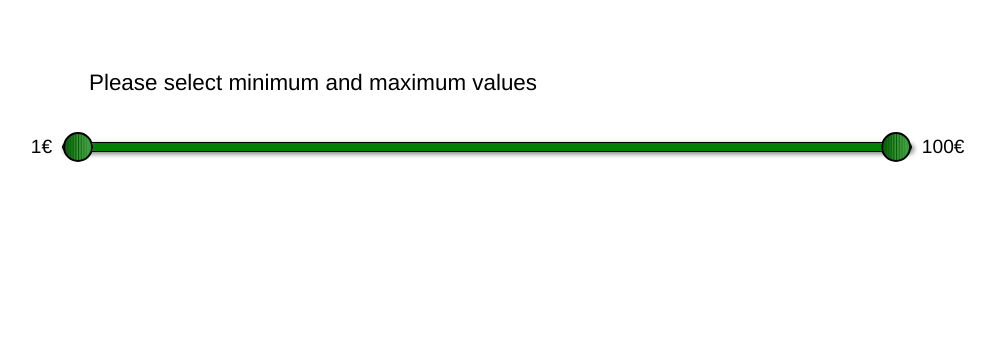
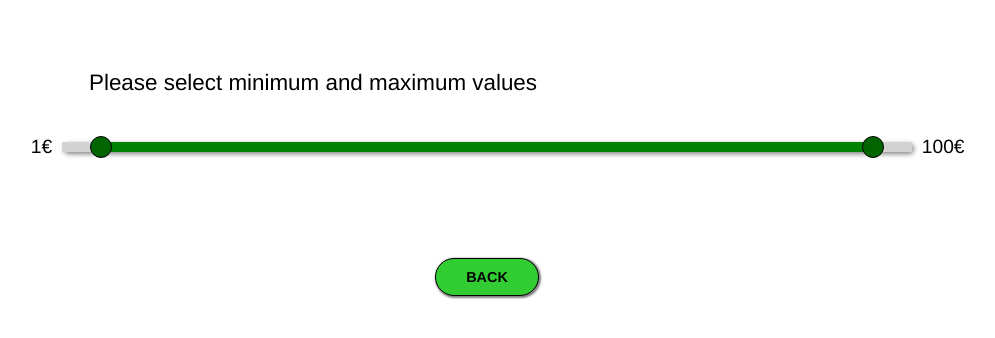
Before and after one commit to annabranco/mango, a React app: page /exercise1 in a window 1280 px wide. Shown: the top 338 px of the page, without its empty margins (153-1148 px from the left). Built offline with nearby package versions, Linux system fonts and the light colour scheme; no server answers.

Commit message:
[#10, #15] Implemented Fixed Range logics & fixed dragging bug

```diff
--- a/src/components/Range/Range.jsx
+++ b/src/components/Range/Range.jsx
@@ -142,10 +142,17 @@ const Range = ({
     }
   };
 
+  const getPreviousValue = (comparedValue, fixedArray) =>
+    fixedArray[fixedArray.findIndex((value) => value === comparedValue) - 1];
+
+  const getNextValue = (comparedValue, fixedArray) =>
+    fixedArray[fixedArray.findIndex((value) => value === comparedValue) + 1];
+
   const onDragOver = (event) => {
-    const { jump, max, min } = values;
-    const minValue = minValueRef.current || min;
-    const maxValue = maxValueRef.current || max;
+    const { jump, max, min, fixed } = values;
+    const minValue = minValueRef.current || (fixed ? fixed[0] : min);
+    const maxValue =
+      maxValueRef.current || (fixed ? fixed[fixed.length - 1] : max);
     const markValue = Number(event.target.id.replace("slider-mark-", ""));
 
     if (!event.target.id) {
@@ -153,13 +160,33 @@ const Range = ({
     }
     event.preventDefault();
 
+    if (fixed) {
+      const minFixedValue = fixed[0];
+      const maxFixedValue = fixed[fixed.length - 1];
+
+      if (selectorBeingDragged.current === MIN) {
+        if (markValue < minFixedValue) {
+          changeCurrentMinValue(minFixedValue);
+        } else if (markValue >= maxValue) {
+          changeCurrentMinValue(getPreviousValue(maxValue, fixed));
+        } else {
+          changeCurrentMinValue(markValue);
+        }
+      } else if (selectorBeingDragged.current === MAX) {
+        if (markValue > maxFixedValue) {
+          changeCurrentMaxValue(maxFixedValue);
+        } else if (markValue <= minValue) {
+          changeCurrentMaxValue(getNextValue(minValue, fixed));
+        } else {
+          changeCurrentMaxValue(markValue);
+        }
+      }
+    } else {
       if (selectorBeingDragged.current === MIN) {
         if (markValue < min) {
           changeCurrentMinValue(min);
-        event.dataTransfer.effectAllowed = "none";
         } else if (markValue >= maxValue) {
           changeCurrentMinValue(maxValue - jump);
-        event.dataTransfer.effectAllowed = "none";
         } else {
           changeCurrentMinValue(markValue);
         }
@@ -172,12 +199,12 @@ const Range = ({
           changeCurrentMaxValue(markValue);
         }
       }
-    // TOFIX [19-Jan-22]: Bug when slowly dragging selector over two values. See https://github.com/annabranco/mango/issues/15 (Anna Branco)
+    }
   };
 
   const onFinishDragging = (event) => {
     const selectorType = event.dataTransfer.getData("text");
-    const { min, jump } = values;
+    const { min, jump, fixed } = values;
     let markId = Number(event.target.id.replace("slider-mark-", ""));
 
     event.preventDefault();
@@ -186,6 +213,37 @@ const Range = ({
       return;
     }
 
+    if (fixed) {
+      const minFixedValue = fixed[0];
+
+      if (markId === 0 && minFixedValue > 0) {
+        markId = minFixedValue;
+      }
+      if (type === SINGLE && !selectorType && markId !== valueRef.current) {
+        valueRef.current = markId;
+        onChange(markId);
+      }
+      if (selectorType === MIN && markId !== minValueRef.current) {
+        if (markId >= maxValueRef.current) {
+          const maxAllowed = getPreviousValue(maxValueRef.current, fixed);
+          minValueRef.current = maxAllowed;
+          changeCurrentMinValue(maxAllowed);
+        } else {
+          minValueRef.current = markId;
+          changeCurrentMinValue(markId);
+        }
+      }
+      if (selectorType === MAX && markId !== maxValueRef.current) {
+        if (markId <= minValueRef.current) {
+          const minAllowed = getNextValue(minValueRef.current, fixed);
+          maxValueRef.current = minAllowed;
+          changeCurrentMaxValue(minAllowed);
+        } else {
+          maxValueRef.current = markId;
+          changeCurrentMaxValue(markId);
+        }
+      }
+    } else {
       if (markId === 0 && min > 0) {
         markId = min;
       }
@@ -212,17 +270,31 @@ const Range = ({
           maxValueRef.current = minAllowed;
           changeCurrentMaxValue(minAllowed);
         } else {
-        maxValueRef.current = Number(markId);
-        changeCurrentMaxValue(Number(markId));
+          maxValueRef.current = markId;
+          changeCurrentMaxValue(markId);
+        }
       }
     }
     selectorBeingDragged.current = null;
   };
 
   useEffect(() => {
-    const { min, max, jump } = values;
+    const { min, max, jump, fixed } = values;
 
-    if (min && max && jump) {
+    if (values.fixed) {
+      const minValue = fixed[0];
+      const maxValue = fixed[fixed.length - 1];
+
+      updateSelectionMarks(fixed);
+      changeCurrentMinValue(minValue);
+      minValueRef.current = minValue;
+      changeCurrentMaxValue(maxValue);
+      maxValueRef.current = maxValue;
+
+      if (type === SINGLE) {
+        onChange(fixed[0]);
+      }
+    } else if (min && max && jump) {
       const updatedMarks = [];
 
       for (let i = min; i < max; i = i + jump) {
@@ -238,13 +310,13 @@ const Range = ({
       if (type === SINGLE) {
         onChange(min);
       }
+    }
 
     if (!listenersOn.current) {
       addListeners();
     } else {
       removeListeners();
       addListeners();
-      }
     }
   }, [values]);
 
@@ -270,7 +342,11 @@ const Range = ({
         />
       ) : (
         <MarkLabel
-          onClick={() => updateEditMin(minValueRef.current || currentMinValue)}
+          onClick={() =>
+            values.fixed
+              ? null
+              : updateEditMin(minValueRef.current || currentMinValue)
+          }
           type={MIN}
         >
           {type === RANGE && currentMinValue
@@ -297,6 +373,7 @@ const Range = ({
             onClick={(event) =>
               type === SINGLE ? onClickSlider(event.currentTarget.id) : null
             }
+            selector={mark === currentMaxValue ? MAX : MIN}
             type={type}
             value={mark}
           >
@@ -319,7 +396,11 @@ const Range = ({
         />
       ) : (
         <MarkLabel
-          onClick={() => updateEditMax(maxValueRef.current || currentMaxValue)}
+          onClick={() =>
+            values.fixed
+              ? null
+              : updateEditMax(maxValueRef.current || currentMaxValue)
+          }
           type={MAX}
         >
           {type === RANGE && currentMaxValue
--- a/src/components/Range/Range.styles.js
+++ b/src/components/Range/Range.styles.js
@@ -1,7 +1,7 @@
 import styled, { css } from "styled-components";
 import DraggableLeft from "assets/images/draggable-left.jpg";
 import DraggableRight from "assets/images/draggable-right.jpg";
-import { MAX, SINGLE } from "../../constants";
+import { MAX, MIN, SINGLE } from "../../constants";
 
 export const RangeArea = styled.div`
   position: relative;
@@ -18,7 +18,6 @@ export const Slider = styled.div`
   flex-direction: row;
   align-items: center;
   justify-content: space-between;
-  border: 1px solid black;
   border-radius: 5px;
   height: 10px;
   width: 80%;
@@ -47,7 +46,7 @@ export const Mark = styled.div`
   &:after {
     ${markValue};
     position: absolute;
-    bottom: 4px;
+    bottom: -25px;
     color: gray;
     font-size: 0.7rem;
   }
@@ -86,25 +85,37 @@ export const Mark = styled.div`
       }
     `}
 
-  ${({ currentMax, currentMin }) =>
+  ${({ currentMax, currentMin, selector }) =>
     (currentMax || currentMin) &&
     css`
       z-index: 10;
       position: relative;
-      background-image: ${`linear-gradient(rgba(0,128,0, 0.7),rgba(0,128,0, 0.7)), url(${DraggableRight})`};
-      background-size: cover;
-      border-radius: 50%;
-      height: 15px;
-      width: 25px;
+      width: 100%;
       aspect-ratio: 1/1;
-      border: 1px solid black;
       color: green;
       cursor: grab;
-      zoom: 2;
+      background-image: linear-gradient(
+        ${currentMin ? "to right" : "to left"},
+        lightgray,
+        lightgray,
+        lightgray,
+        lightgray,
+        green,
+        green,
+        green,
+        green
+      );
 
       &:after {
-        ${markValue};
-        font-size: 1.5rem;
+        content: "";
+        position: absolute;
+        top: -6px;
+        font-size: 0.5rem;
+        height: 20px;
+        width: 20px;
+        background: darkgreen;
+        border-radius: 50%;
+        border: 1px solid black;
         position: absolute;
         bottom: -40px;
       }
--- a/src/core/App/App.js
+++ b/src/core/App/App.js
@@ -3,22 +3,22 @@ import { BrowserRouter, Navigate, Route, Routes } from "react-router-dom";
 import SETUP from "config/setup.js";
 import { useStateWithLabel } from "utils/hooks";
 import Home from "views/Home/Home";
-import NormalRange from "views/NormalRange/NormalRange";
+import RangeView from "views/RangeView/RangeView";
 import { RANGE } from "constants";
 import { MainArea } from "./App.styles";
 import { GlobalStyles } from "globals.styles";
 
 const App = () => {
   const [currentValue, changeCurrentValue] = useStateWithLabel(
-    null,
+    undefined,
     "currentValue"
   );
   const [currentMinValue, changeCurrentMinValue] = useStateWithLabel(
-    null,
+    undefined,
     "currentMinValue"
   );
   const [currentMaxValue, changeCurrentMaxValue] = useStateWithLabel(
-    null,
+    undefined,
     "currentMaxValue"
   );
 
@@ -34,7 +34,7 @@ const App = () => {
               exact
               path="/exercise1"
               element={
-                <NormalRange
+                <RangeView
                   changeCurrentMaxValue={changeCurrentMaxValue}
                   changeCurrentMinValue={changeCurrentMinValue}
                   currentMaxValue={currentMaxValue}
@@ -42,7 +42,23 @@ const App = () => {
                   currentValue={currentValue}
                   displayMarks={false}
                   onChange={changeCurrentValue}
-                  rangeType={rangeType}
+                  type={rangeType}
+                  unit={SETUP.numberUnit}
+                />
+              }
+            />
+            <Route
+              exact
+              path="/exercise2"
+              element={
+                <RangeView
+                  changeCurrentMaxValue={changeCurrentMaxValue}
+                  changeCurrentMinValue={changeCurrentMinValue}
+                  currentMaxValue={currentMaxValue}
+                  currentMinValue={currentMinValue}
+                  currentValue={currentValue}
+                  displayMarks={true}
+                  onChange={changeCurrentValue}
                   type={rangeType}
                   unit={SETUP.numberUnit}
                 />
--- a/src/devServer/db/fixed-response.json
+++ b/src/devServer/db/fixed-response.json
@@ -1,5 +1,5 @@
 {
-  "fixedValues": [
+  "fixed": [
     1.99,
     5.99,
     10.99,
--- /dev/null
+++ b/src/views/RangeView/RangeView.jsx
@@ -0,0 +1,88 @@
+import React, { useEffect } from "react";
+import { bool, func, number, oneOf, string } from "prop-types";
+import SETUP from "config/setup.js";
+import { fetchData } from "utils/fetchData";
+import { useStateWithLabel } from "utils/hooks";
+import Range from "components/Range";
+import { RANGE, SINGLE } from "constants";
+import { BackLink, SelectionText } from "./RangeView.styles";
+import { useLocation } from "react-router-dom";
+
+const RangeView = ({
+  changeCurrentMaxValue,
+  changeCurrentMinValue,
+  currentMaxValue,
+  currentMinValue,
+  currentValue,
+  displayMarks,
+  onChange,
+  type,
+  unit,
+}) => {
+  const location = useLocation();
+
+  const [rangeValues, updateRangeValues] = useStateWithLabel(
+    undefined,
+    "rangeValues"
+  );
+
+  useEffect(() => {
+    const endpoint =
+      location.pathname === "/exercise2" ? "fixed-range" : "normal-range";
+    fetchData(`${SETUP.dbUri}/${endpoint}`)
+      .then((response) => {
+        if (response.success) {
+          updateRangeValues(response.data);
+        } else {
+          console.error("Error when fetching data", response);
+        }
+      })
+      .catch((error) => {});
+  }, []);
+
+  return (
+    <>
+      <SelectionText>
+        {type === SINGLE
+          ? "Please select a value"
+          : "Please select minimum and maximum values"}
+      </SelectionText>
+      <Range
+        changeCurrentMaxValue={changeCurrentMaxValue}
+        changeCurrentMinValue={changeCurrentMinValue}
+        currentMaxValue={currentMaxValue}
+        currentMinValue={currentMinValue}
+        currentValue={currentValue}
+        displayMarks={displayMarks}
+        onChange={onChange}
+        type={type}
+        unit={unit}
+        values={rangeValues}
+      />
+      <BackLink to="/">Back</BackLink>
+    </>
+  );
+};
+
+RangeView.propTypes = {
+  changeCurrentMaxValue: func.isRequired,
+  changeCurrentMinValue: func.isRequired,
+  currentMaxValue: number,
+  currentMinValue: number,
+  currentValue: number,
+  displayMarks: bool,
+  onChange: func.isRequired,
+  type: oneOf([RANGE, SINGLE]),
+  unit: string,
+};
+
+RangeView.defaultProps = {
+  currentMaxValue: 100,
+  currentMinValue: 1,
+  currentValue: 0,
+  displayMarks: true,
+  type: SINGLE,
+  unit: null,
+};
+
+export default RangeView;
--- /dev/null
+++ b/src/views/RangeView/RangeView.styles.js
@@ -0,0 +1,33 @@
+import { Link } from "react-router-dom";
+import styled from "styled-components";
+
+export const BackLink = styled(Link)`
+  margin: 100px 0 0;
+  width: auto;
+  padding: 10px 30px;
+  border-radius: 20px;
+  box-shadow: 1px 1px 2px 1px rgba(0, 0, 0, 0.5);
+  border: 1px solid black;
+  background: limegreen;
+  font-size: 0.9rem;
+  font-weight: 700;
+  text-align: left;
+  color: black;
+  text-transform: uppercase;
+
+  &:hover {
+    filter: saturate(2) brightness(2);
+    box-shadow: -1px -1px 1px 1px rgba(0, 0, 0, 0.5);
+    transform: translate(2px, 2px);
+  }
+`;
+BackLink.displayName = "BackLink";
+
+export const SelectionText = styled.p`
+  margin: 20px auto 40px;
+  margin-left: 15vw;
+  width: 100%;
+  font-size: 1.4rem;
+  text-align: left;
+`;
+SelectionText.displayName = "SelectionText";
--- /dev/null
+++ b/src/views/RangeView/index.js
@@ -0,0 +1,3 @@
+import NormalRange from "./NormalRange";
+
+export default NormalRange;
```
Also changed, not shown: src/core/App/App.styles.js (+0 -9 lines). Lines whose indentation alone changed are shown as unchanged.
